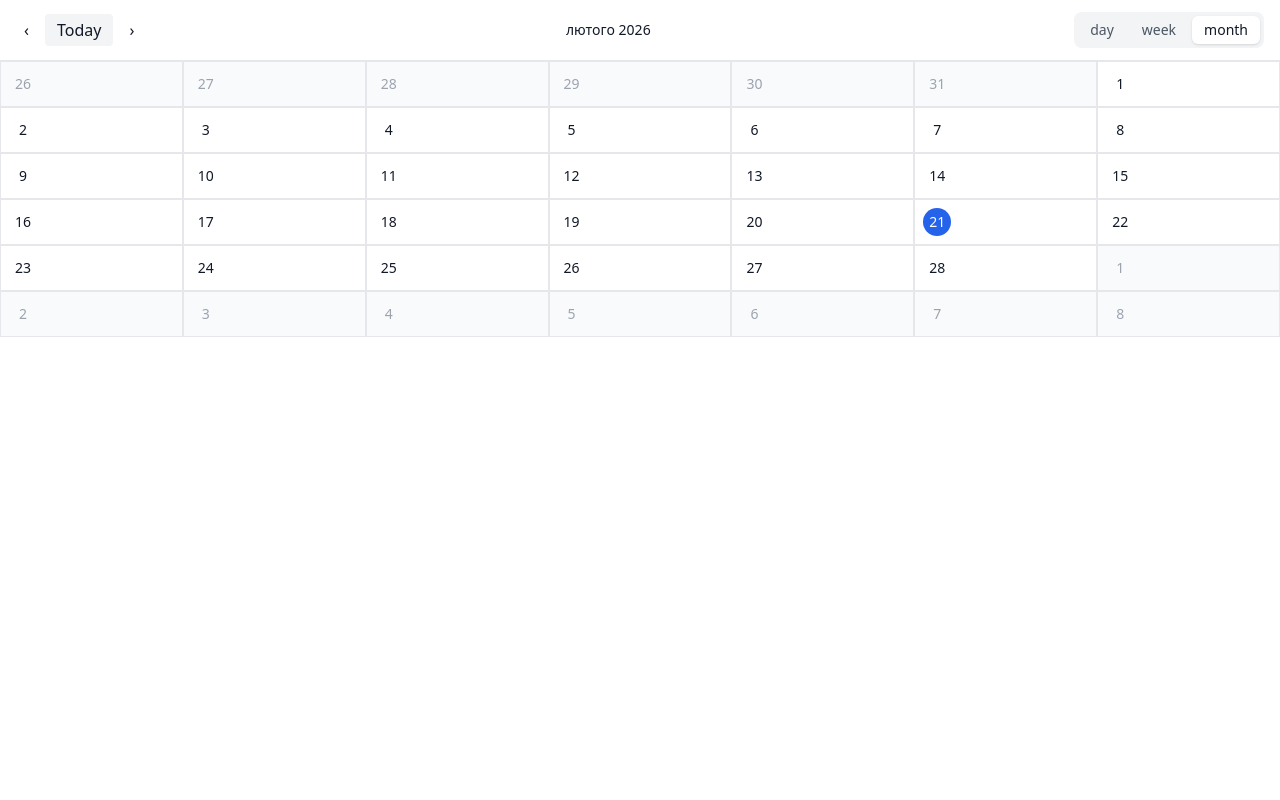
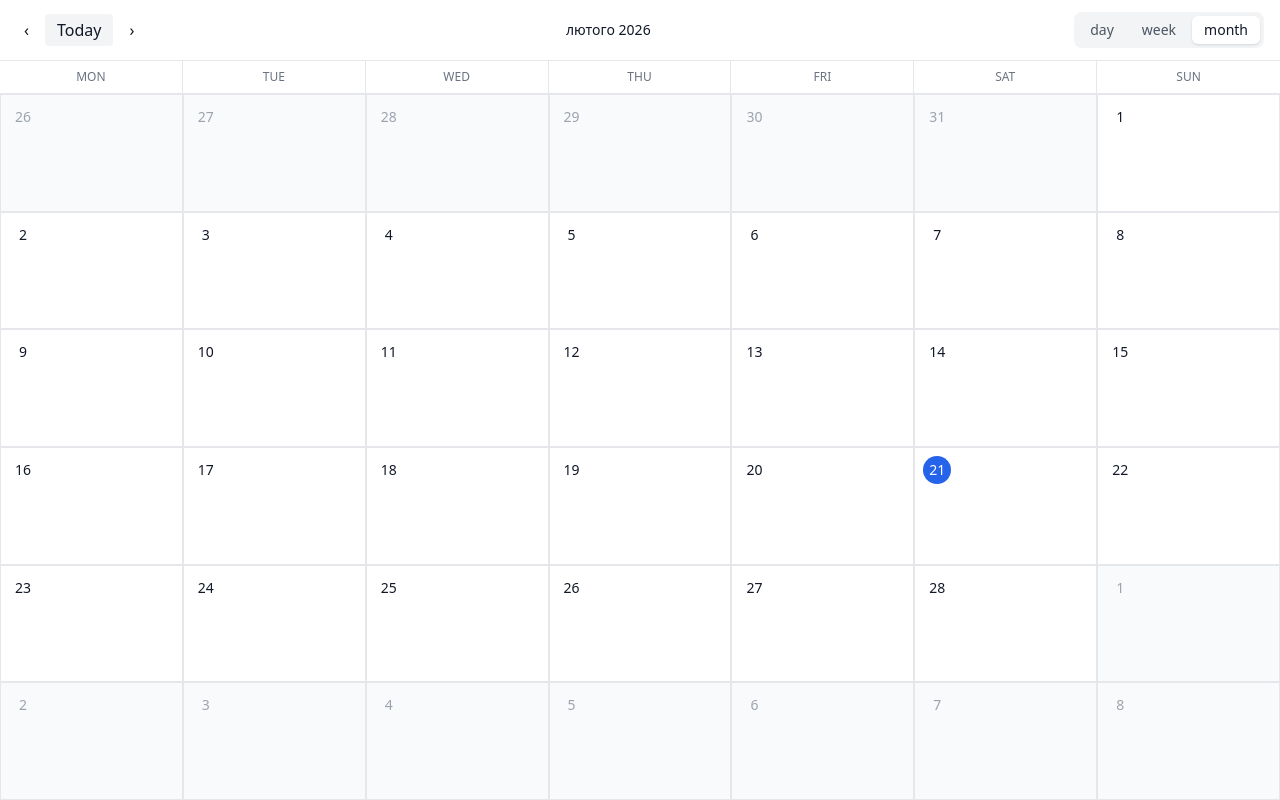
Before and after one commit to Kirill0808/meeting-calendar, a React (Vite) app: page / in a window 1280 px wide. Both pictures are taken after a click on the button "month". Built offline with nearby package versions, Linux system fonts and the light colour scheme.

Commit message:
Fix review comments: month view layout, events rendering, navigation refactor

```diff
--- a/src/components/Calendar/Calendar.tsx
+++ b/src/components/Calendar/Calendar.tsx
@@ -9,6 +9,7 @@ import EventModal from '../Modal/EventModal';
 export default function Calendar() {
    const currentView = useCalendarStore((s) => s.currentView);
    const isModalOpen = useCalendarStore((s) => s.isModalOpen);
+   const closeModal = useCalendarStore((s) => s.closeModal);
 
    return (
       <div className="flex flex-col h-full">
@@ -22,7 +23,7 @@ export default function Calendar() {
             {currentView === 'month' && <MonthView />}
          </div>
 
-         {isModalOpen && <EventModal />}
+         <EventModal isOpen={isModalOpen} onClose={closeModal} />
       </div>
    );
 }
--- a/src/components/Calendar/MonthView.tsx
+++ b/src/components/Calendar/MonthView.tsx
@@ -2,8 +2,11 @@ import { startOfMonth, startOfWeek, addDays, isSameMonth, isToday, format } from
 import clsx from 'clsx';
 import { useCalendarStore } from '@/store/calendar-store';
 
+const weekDays = ['MON', 'TUE', 'WED', 'THU', 'FRI', 'SAT', 'SUN'];
+
 export default function MonthView() {
    const currentDate = useCalendarStore((s) => s.currentDate);
+   const events = useCalendarStore((s) => s.events);
    const openCreateModal = useCalendarStore((s) => s.openCreateModal);
 
    const monthStart = startOfMonth(currentDate);
@@ -18,29 +21,68 @@ export default function MonthView() {
    };
 
    return (
-      <div className="flex flex-1 flex-col bg-white">
+      <div className="flex flex-1 flex-col bg-white h-full">
+         {/* Days of week */}
+         <div className="grid grid-cols-7 border-b bg-white">
+            {weekDays.map((day) => (
+               <div
+                  key={day}
+                  className="text-xs font-medium text-gray-500 text-center py-2 border-r last:border-r-0"
+               >
+                  {day}
+               </div>
+            ))}
+         </div>
+
+         {/* Grid */}
          <div className="grid grid-cols-7 grid-rows-6 flex-1">
             {days.map((day) => {
                const isCurrentMonth = isSameMonth(day, currentDate);
                const today = isToday(day);
+
+               const dayEvents = events.filter(
+                  (event) =>
+                     format(new Date(event.start), 'yyyy-MM-dd') === format(day, 'yyyy-MM-dd')
+               );
+
+               const visibleEvents = dayEvents.slice(0, 3);
+               const hiddenCount = dayEvents.length - visibleEvents.length;
 
                return (
                   <div
                      key={day.toISOString()}
                      onClick={() => handleDayClick(day)}
                      className={clsx(
-                        'border border-gray-200 p-2 cursor-pointer transition flex flex-col',
+                        'border border-gray-200 p-2 cursor-pointer transition flex flex-col overflow-hidden',
                         'hover:bg-gray-50',
                         !isCurrentMonth && 'bg-gray-50 text-gray-400'
                      )}
                   >
+                     {/* Date number */}
                      <div
                         className={clsx(
-                           'text-sm font-medium w-7 h-7 flex items-center justify-center rounded-full',
+                           'text-sm font-medium w-7 h-7 flex items-center justify-center rounded-full mb-1',
                            today && 'bg-blue-600 text-white'
                         )}
                      >
                         {format(day, 'd')}
+                     </div>
+
+                     {/* Events */}
+                     <div className="flex flex-col gap-1">
+                        {visibleEvents.map((event) => (
+                           <div
+                              key={event.id}
+                              className="text-xs px-2 py-1 rounded truncate text-white shadow-sm"
+                              style={{ backgroundColor: event.color }}
+                           >
+                              {event.title}
+                           </div>
+                        ))}
+
+                        {hiddenCount > 0 && (
+                           <div className="text-xs text-gray-500">+{hiddenCount} more</div>
+                        )}
                      </div>
                   </div>
                );
--- a/src/components/Modal/EventModal.tsx
+++ b/src/components/Modal/EventModal.tsx
@@ -1,14 +1,20 @@
 import { useEffect, useState } from 'react';
 import { X } from 'lucide-react';
 import { useCalendarStore } from '@/store/calendar-store';
+import { formatTime, parseTime, addHoursToTime } from '@/utils/date';
 
 import TimePicker from './TimePicker';
 import ColorPicker from './ColorPicker';
 
 const COLORS = ['#22c55e', '#3b82f6', '#ef4444', '#f59e0b', '#a855f7'];
 
-export default function EventModal() {
-   const { closeModal, editingEventId, selectedSlot, events, addEvent, updateEvent, deleteEvent } =
+interface EventModalProps {
+   isOpen: boolean;
+   onClose: () => void;
+}
+
+export default function EventModal({ isOpen, onClose }: EventModalProps) {
+   const { editingEventId, selectedSlot, events, addEvent, updateEvent, deleteEvent } =
       useCalendarStore();
 
    const editingEvent = events.find((e) => e.id === editingEventId);
@@ -17,20 +23,19 @@ export default function EventModal() {
    const [title, setTitle] = useState('');
    const [color, setColor] = useState(COLORS[0]);
    const [startTime, setStartTime] = useState('09:00');
-   const [endTime, setEndTime] = useState('10:00');
+   const [endTime, setEndTime] = useState(() => addHoursToTime('09:00', 1));
 
-   // helpers
-   const formatTime = (date: Date) => new Date(date).toTimeString().slice(0, 5);
+   const [error, setError] = useState<string | null>(null);
 
-   const parseTime = (baseDate: Date, time: string) => {
-      const [h, m] = time.split(':').map(Number);
-      const d = new Date(baseDate);
-      d.setHours(h, m, 0, 0);
-      return d;
-   };
+   /* =========================
+      Prefill logic
+   ========================= */
 
-   // 🔹 Pre-fill logic
    useEffect(() => {
+      if (!isOpen) return;
+
+      setError(null);
+
       if (isEditMode && editingEvent) {
          setTitle(editingEvent.title);
          setColor(editingEvent.color);
@@ -39,39 +44,74 @@ export default function EventModal() {
       } else if (selectedSlot) {
          setTitle('');
          setColor(COLORS[0]);
-         setStartTime(formatTime(selectedSlot));
-         setEndTime('10:00');
+
+         const formattedStart = formatTime(selectedSlot);
+         setStartTime(formattedStart);
+         setEndTime(addHoursToTime(formattedStart, 1));
       }
-   }, [editingEvent, selectedSlot]);
+   }, [isOpen, editingEvent, selectedSlot, isEditMode]);
+
+   /* =========================
+      Auto update endTime
+   ========================= */
+
+   useEffect(() => {
+      if (!isEditMode) {
+         setEndTime(addHoursToTime(startTime, 1));
+      }
+   }, [startTime, isEditMode]);
+
+   /* =========================
+      Handlers
+   ========================= */
 
    const handleSubmit = () => {
-      if (!title.trim()) return;
+      const trimmedTitle = title.trim();
+
+      if (!trimmedTitle) {
+         setError('Event title is required');
+         return;
+      }
+
+      if (trimmedTitle.length > 100) {
+         setError('Title must be less than 100 characters');
+         return;
+      }
 
       const baseDate = editingEvent?.start || selectedSlot;
-      if (!baseDate) return;
+
+      if (!baseDate) {
+         setError('Invalid date selected');
+         return;
+      }
 
       const start = parseTime(baseDate, startTime);
       const end = parseTime(baseDate, endTime);
 
-      if (end <= start) return;
+      if (end <= start) {
+         setError('End time must be after start time');
+         return;
+      }
+
+      setError(null);
 
       if (isEditMode && editingEvent) {
          updateEvent(editingEvent.id, {
-            title,
+            title: trimmedTitle,
             start,
             end,
             color,
          });
       } else {
          addEvent({
-            title,
+            title: trimmedTitle,
             start,
             end,
             color,
          });
       }
 
-      closeModal();
+      onClose();
    };
 
    const handleDelete = () => {
@@ -79,59 +119,75 @@ export default function EventModal() {
 
       if (confirm('Delete this event?')) {
          deleteEvent(editingEvent.id);
-         closeModal();
+         onClose();
       }
    };
+
+   if (!isOpen) return null;
 
    return (
       <div
          className="fixed inset-0 z-50 flex items-center justify-center bg-black/50 backdrop-blur-sm"
-         onClick={closeModal}
+         onClick={onClose}
       >
          <div
             className="relative w-full max-w-md bg-white rounded-2xl shadow-2xl p-6 animate-fadeIn"
             onClick={(e) => e.stopPropagation()}
          >
-            {/* Close */}
             <button
-               onClick={closeModal}
+               onClick={onClose}
                className="absolute top-4 right-4 text-gray-400 hover:text-gray-600"
             >
                <X size={20} />
             </button>
 
-            {/* Title */}
             <h2 className="text-xl font-semibold text-gray-800 mb-4">
                {isEditMode ? 'Edit event' : 'Create event'}
             </h2>
 
-            {/* Time */}
             <TimePicker
                startTime={startTime}
                endTime={endTime}
-               onStartChange={setStartTime}
-               onEndChange={setEndTime}
+               onStartChange={(value) => {
+                  setStartTime(value);
+                  setError(null);
+               }}
+               onEndChange={(value) => {
+                  setEndTime(value);
+                  setError(null);
+               }}
             />
 
-            {/* Event title */}
             <div className="mb-4">
                <label className="block text-sm font-medium text-gray-700 mb-1">Event title</label>
                <input
                   type="text"
                   value={title}
-                  onChange={(e) => setTitle(e.target.value)}
+                  maxLength={100}
+                  onChange={(e) => {
+                     setTitle(e.target.value);
+                     setError(null);
+                  }}
                   className="w-full px-3 py-2 border rounded-lg"
+               />
+
+               <p className="text-xs text-gray-400 mt-1 text-right">{title.length}/100</p>
+
+               {error && <p className="mt-2 text-sm text-red-500">{error}</p>}
+            </div>
+
+            <div className="mb-6">
+               <label className="block text-sm font-medium text-gray-700 mb-2">Color</label>
+               <ColorPicker
+                  colors={COLORS}
+                  selected={color}
+                  onChange={(value) => {
+                     setColor(value);
+                     setError(null);
+                  }}
                />
             </div>
 
-            {/* Color */}
-            <div className="mb-6">
-               <label className="block text-sm font-medium text-gray-700 mb-2">Color</label>
-
-               <ColorPicker colors={COLORS} selected={color} onChange={setColor} />
-            </div>
-
-            {/* Buttons */}
             <div className="flex justify-between items-center">
                {isEditMode && (
                   <button onClick={handleDelete} className="text-red-500 text-sm hover:underline">
@@ -141,7 +197,7 @@ export default function EventModal() {
 
                <div className="ml-auto flex gap-3">
                   <button
-                     onClick={closeModal}
+                     onClick={onClose}
                      className="px-4 py-2 rounded-lg border text-gray-600 hover:bg-gray-50"
                   >
                      Cancel
--- a/src/store/calendar-store.ts
+++ b/src/store/calendar-store.ts
@@ -37,7 +37,7 @@ type CalendarStore = CalendarState & CalendarActions;
 
 export const useCalendarStore = create<CalendarStore>()(
    persist(
-      (set, get) => ({
+      (set) => ({
          events: [],
          currentDate: new Date(),
          currentView: 'week',
@@ -90,29 +90,32 @@ export const useCalendarStore = create<CalendarStore>()(
 
          setCurrentDate: (date) => set({ currentDate: date }),
          setCurrentView: (view) => set({ currentView: view }),
+
          goToday: () => set({ currentDate: new Date() }),
 
-         goNext: () => {
-            const { currentView, currentDate } = get();
-            const nextDate = {
-               day: addDays(currentDate, 1),
-               week: addWeeks(currentDate, 1),
-               month: addMonths(currentDate, 1),
-            }[currentView];
+         goNext: () =>
+            set((state) => {
+               const nextDate =
+                  {
+                     day: addDays(state.currentDate, 1),
+                     week: addWeeks(state.currentDate, 1),
+                     month: addMonths(state.currentDate, 1),
+                  }[state.currentView] ?? state.currentDate;
 
-            set({ currentDate: nextDate });
-         },
+               return { currentDate: nextDate };
+            }),
 
-         goPrev: () => {
-            const { currentView, currentDate } = get();
-            const prevDate = {
-               day: subDays(currentDate, 1),
-               week: subWeeks(currentDate, 1),
-               month: subMonths(currentDate, 1),
-            }[currentView];
+         goPrev: () =>
+            set((state) => {
+               const prevDate =
+                  {
+                     day: subDays(state.currentDate, 1),
+                     week: subWeeks(state.currentDate, 1),
+                     month: subMonths(state.currentDate, 1),
+                  }[state.currentView] ?? state.currentDate;
 
-            set({ currentDate: prevDate });
-         },
+               return { currentDate: prevDate };
+            }),
       }),
       {
          name: 'calendar-store',
```
Also changed, not shown: src/utils/date.ts (+31 -5 lines).
